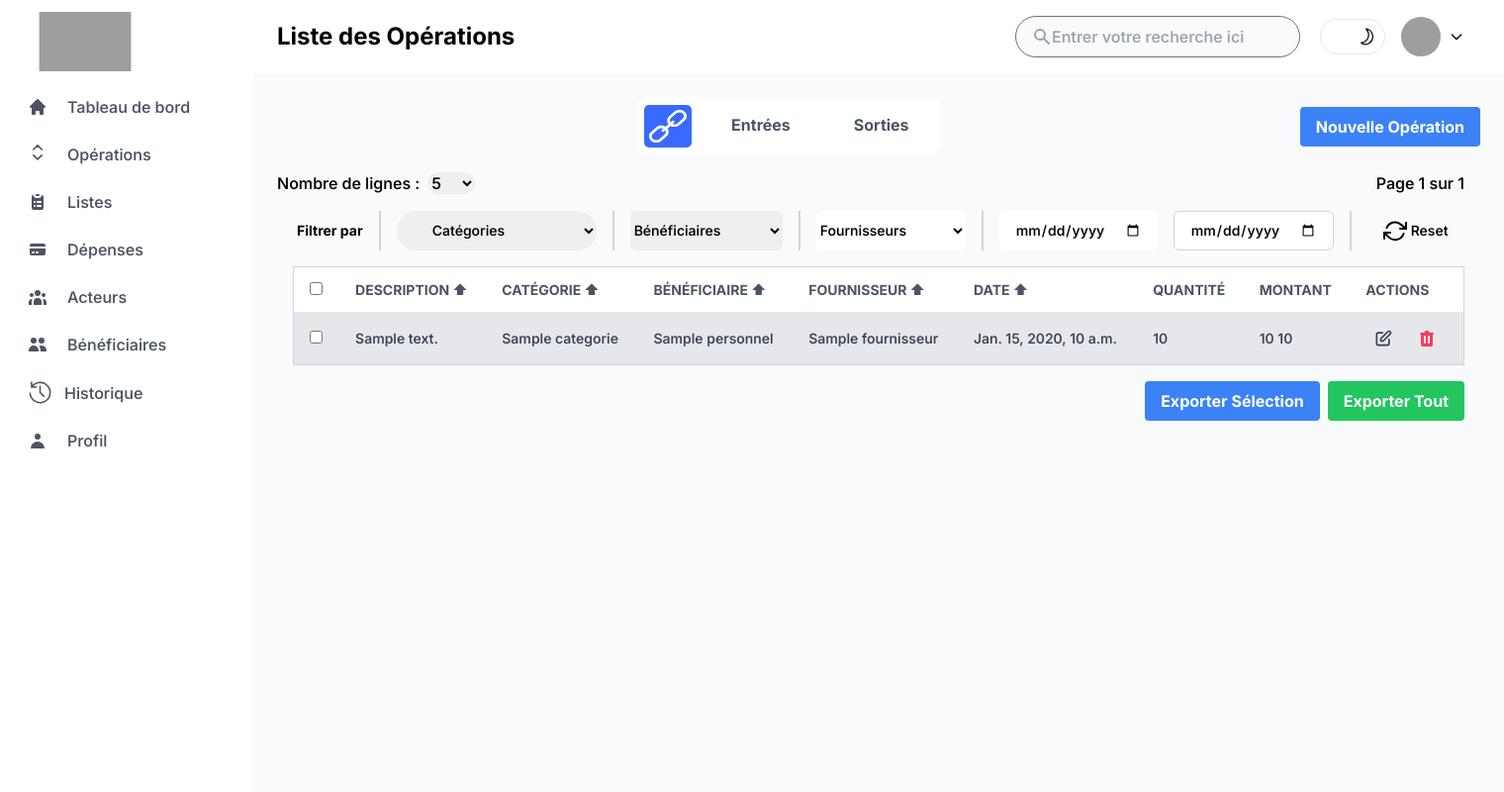
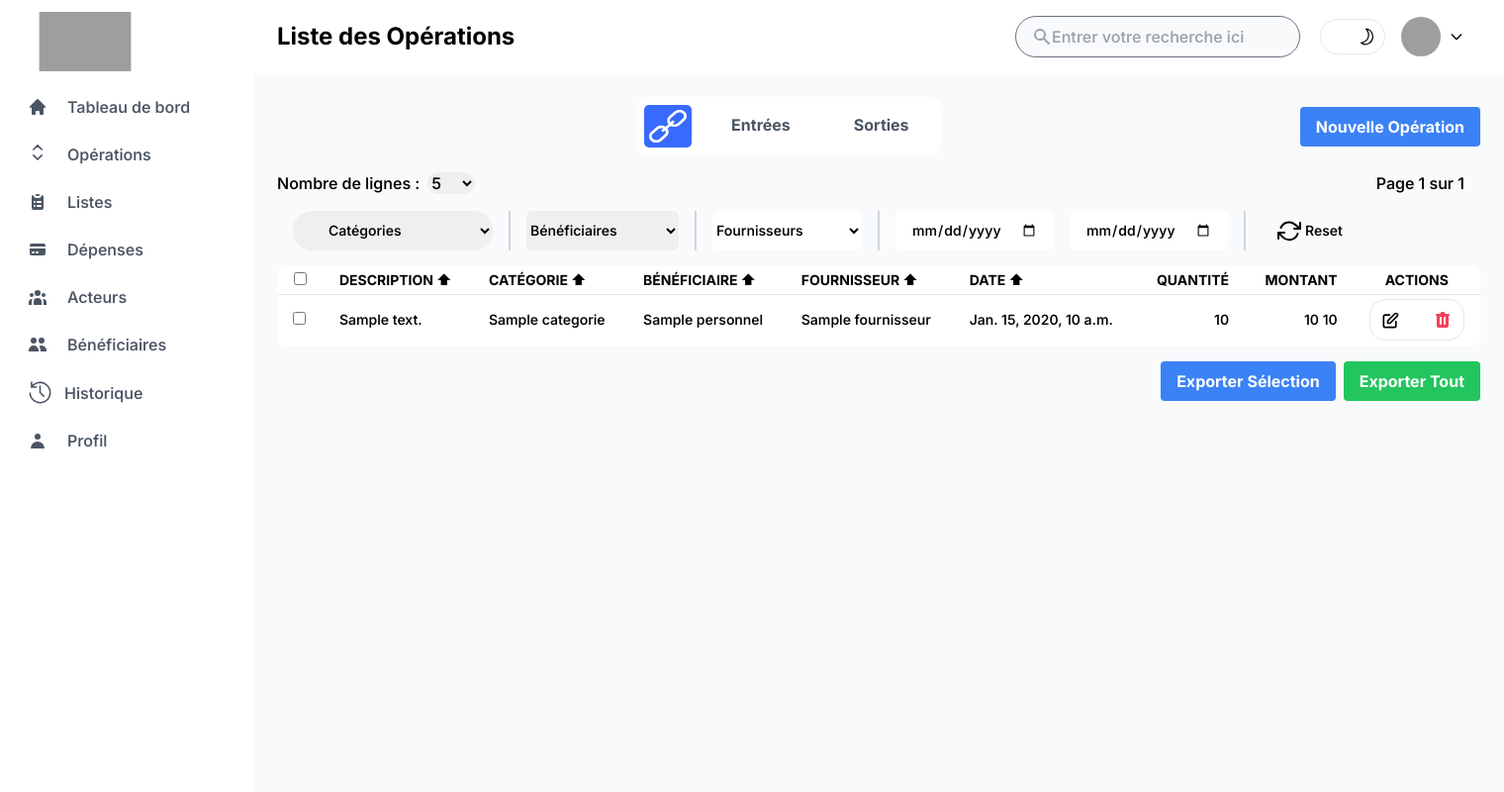
Before and after one commit to Clarco-Mada-digital/GPlus, a Django app: template caisse/templates/caisse/listes/listes_operations.html in a window 1520 px wide. Shown: the whole page at 99% size. Run offline with Django 3.2, Linux system fonts and the light colour scheme; the template is opened without the code that fills it: most values are stand-ins (such as "Sample title", 1, 10 or a date in 2020); some libraries are stand-ins or nearby versions; grey boxes are pictures that could not be loaded.

Commit message:
Modification par rapport à la liste des opérations

```diff
--- a/caisse/templates/caisse/listes/entrees.html
+++ b/caisse/templates/caisse/listes/entrees.html
@@ -189,7 +189,7 @@
                         <td class="py-1 px-4">{{ operation.date_transaction }}</td>
                         <td class="py-1 px-4 text-center">{{ operation.montant|intcomma }} Ar</td>
                         <td class="py-1 px-4 text-right">
-                            <div class="flex justify-center items-center space-x-2 border border-gray-300 dark:border-white rounded-2xl">
+                            <div class="flex justify-center items-center space-x-2 border border-black border-gray-300 dark:border-white rounded-2xl">
                                 <!-- Icône de modification (stylo) -->
                                 <a href="{% url 'caisse:modifier_entree' operation.id %}" class="p-1 rounded-lg hover:bg-gray-200">
                                     <svg xmlns="http://www.w3.org/2000/svg"
--- a/caisse/templates/caisse/listes/listes_operations.html
+++ b/caisse/templates/caisse/listes/listes_operations.html
@@ -76,11 +76,6 @@
 
     <form method="GET" action="{% url 'caisse:listes' %}" class="p-4" id="filter-form">
         <div class="flex items-center dark:bg-secondary rounded-xl  space-x-4 text-sm">
-            <button type="submit" class="flex items-center space-x-1 dark:text-white font-bold px py-2 rounded-lg">
-                <i class="fas fa-filter"></i>
-                <span>Filtrer par</span>
-            </button>
-            <div class="h-10 w-0.5 bg-gray-300"></div>
             <div class="flex space-x-4">
                 <!-- Sélecteur Catégories -->
                 <select name="categorie" class="px-8 py-2 border-none dark:bg-secondary focus:ring-0" onchange="document.getElementById('filter-form').submit();">
@@ -123,7 +118,7 @@
 
                     <!-- Date de fin -->
                     <input type="date" name="date_max" placeholder="Date de fin" value="{{ request.GET.date_max }}" onchange="document.getElementById('filter-form').submit();"
-                            class="px-4 py-2 bg-white border dark:bg-gray-600 border-gray-300 rounded-md focus:ring-2 focus:ring-blue-500 focus:outline-none">
+                            class="px-4 py-2 dark:bg-secondary border-none rounded-md focus:ring-2 focus:ring-blue-500 focus:outline-none">
                 </div>
                 <div class="h-10 w-0.5 bg-gray-300"></div>
 
@@ -143,61 +138,60 @@
     <!-- Tableau des opérations -->
     <form method="post" action="{% url 'caisse:generer_excel_operations' %}">
         {% csrf_token %}
-        <div class="container mx-auto px-4">
-            <div class="overflow-x-auto">
-                <table class="min-w-full bg-white border border-gray-300">
+        <div class= "table-container overflow-x-auto text-sm bg-white dark:bg-secondary dark:text-white border-none rounded-lg">
+                <table class="w-full">
                     <thead>
-                        <tr class="bg-white dark:bg-gray-600 text-gray-600 dark:text-white uppercase text-sm leading-normal">
-                            <th class="py-3 px-4 text-left"><input type="checkbox" id="select-all"></th>
-                            <th class="py-3 px-4 text-left">
+                        <tr class="uppercase text-sm border-b">
+                            <th class="px-4 py-1 text-leftt"><input type="checkbox" id="select-all"></th>
+                            <th class="px-4 py-1 text-left">
                                 {% if request.GET.sort == 'description' and request.GET.order == 'asc' %}
                                     <a href="?sort=description&order=desc&lignes={{ lignes_par_page }}">Description ⬇</a>
                                 {% else %}
                                     <a href="?sort=description&order=asc&lignes={{ lignes_par_page }}">Description ⬆</a>
                                 {% endif %}
                             </th>
-                            <th class="py-3 px-4 text-left">
+                            <th class="px-4 py-1 text-left">
                                 {% if request.GET.sort == 'categorie' and request.GET.order == 'asc' %}
                                     <a href="?sort=categorie&order=desc&lignes={{ lignes_par_page }}">Catégorie ⬇</a>
                                 {% else %}
                                     <a href="?sort=categorie&order=asc&lignes={{ lignes_par_page }}">Catégorie ⬆</a>
                                 {% endif %}
                             </th>
-                            <th class="py-3 px-4 text-left">
+                            <th class="px-4 py-1 text-left">
                                 {% if request.GET.sort == 'beneficiaire' and request.GET.order == 'asc' %}
                                     <a href="?sort=beneficiaire&order=desc&lignes={{ lignes_par_page }}">Bénéficiaire ⬇</a>
                                 {% else %}
                                     <a href="?sort=beneficiaire&order=asc&lignes={{ lignes_par_page }}">Bénéficiaire ⬆</a>
                                 {% endif %}
                             </th>
-                            <th class="py-3 px-4 text-left">
+                            <th class="px-4 py-1 text-left">
                                 {% if request.GET.sort == 'fournisseur' and request.GET.order == 'asc' %}
                                     <a href="?sort=fournisseur&order=desc&lignes={{ lignes_par_page }}">Fournisseur ⬇</a>
                                 {% else %}
                                     <a href="?sort=fournisseur&order=asc&lignes={{ lignes_par_page }}">Fournisseur ⬆</a>
                                 {% endif %}
                             </th>
-                            <th class="py-3 px-4 text-left">
+                            <th class="px-4 py-1 text-left">
                                 {% if request.GET.sort == 'date' and request.GET.order == 'asc' %}
                                     <a href="?sort=date&order=desc&lignes={{ lignes_par_page }}">Date ⬇</a>
                                 {% else %}
                                     <a href="?sort=date&order=asc&lignes={{ lignes_par_page }}">Date ⬆</a>
                                 {% endif %}
                             </th>
-                            <th class="py-3 px-4 text-left">Quantité</th>
-                            <th class="py-3 px-4 text-left">Montant</th>
-                            <th class="py-3 px-4 text-left">Actions</th>
+                            <th class="px-4 py-1 text-right">Quantité</th>
+                            <th class="px-4 py-1 text-right">Montant</th>
+                            <th class="px-4 py-1 text-center">Actions</th>
                         </tr>
                     </thead>
-                    <tbody class="text-gray-700 text-sm">
+                    <tbody>
                         {% for operation in page_obj %}
-                        <tr class="{% cycle 'bg-gray-200' 'bg-white' %} border-b border-gray-300 hover:bg-gray-200">
-                            <td class="py-3 px-4">
+                        <tr :key="{{ operation.id }}" class="{% cycle 'bg-white dark:bg-secondary' 'bg-gray-300 dark:bg-blue-950' %} border-b border-white">
+                            <td class="px-4 py-2">
                                 <input type="checkbox" name="selected_operations" value="{{ operation.id }}">
                             </td>
-                            <td class="py-3 px-4">{{ operation.description }}</td>
-                            <td class="py-3 px-4">{{ operation.categorie.name }}</td>
-                            <td class="py-3 px-4">
+                            <td class="py-1 px-4">{{ operation.description }}</td>
+                            <td class="py-1 px-4">{{ operation.categorie.name }}</td>
+                            <td class="py-1 px-4">
                                 {% if operation.beneficiaire %}
                                     {% if operation.beneficiaire.personnel %}
                                         {{ operation.beneficiaire.personnel }}
@@ -210,24 +204,24 @@
                                     Bénéficiaire non spécifié
                                 {% endif %}
                             </td>
-                            <td class="py-3 px-4">
+                            <td class="py-1 px-4">
                                 {% if operation.fournisseur %}
                                     {{ operation.fournisseur.name }}
                                 {% else %}
                                     vide
                                 {% endif %}
                             </td>
-                            <td class="py-3 px-4">
+                            <td class="py-1 px-4">
                                 {% if operation.date_transaction %}
                                     {{ operation.date_transaction }}
                                 {% else %}
                                     {{ operation.date_de_sortie }}
                                 {% endif %}
                             </td>
-                            <td class="py-3 px-4">{{ operation.quantite|default:"vide"|intcomma }}</td>
-                            <td class="py-3 px-4">{{ operation.montant|intcomma }} {{ prix }}</td>
-                            <td class="px-4 py-2 text-center">
-                                <div class="flex items-center space-x-2">
+                            <td class="py-1 px-4 text-right">{{ operation.quantite|default:"vide"|intcomma }}</td>
+                            <td class="py-1 px-4 text-right">{{ operation.montant|intcomma }} {{ prix }}</td>
+                            <td class="py-1 px-4 text-right">
+                                <div class="flex justify-center items-center space-x-2 border border-secondary dark:border-white rounded-2xl">
                                         <!-- Icône de modification (stylo) -->
                                         {% if operation.date_transaction %}
                                             <a href="{% url 'caisse:modifier_entree' operation.id %}" class="p-2 rounded-lg hover:bg-gray-200">
@@ -243,6 +237,7 @@
                                         </svg>
                                         </a>
 
+                                        <div class="h-10 bg-secondary dark:bg-white" style="width: 1px;"></div>
                                         <!-- Icône de suppression -->
                                         {% if operation.date_transaction %}
                                             <a href="{% url 'caisse:supprimer_entree' operation.id %}" class="p-2 rounded-lg hover:bg-gray-200" onclick="return confirm('Êtes-vous sûr de vouloir supprimer cette entrée ?');">
@@ -260,7 +255,6 @@
                     </tbody>
                 </table>
             </div>
-
             <!-- Boutons pour l'exportation -->
             <div class="flex justify-end mt-4">
                 <button type="submit" name="export_selected" value="true" class="bg-blue-500 hover:bg-blue-700 text-white font-bold py-2 px-4 rounded">Exporter Sélection</button>
```
Also changed, not shown: caisse/templates/caisse/listes/sorties.html (+18 -23 lines). Lines whose indentation alone changed are shown as unchanged.
